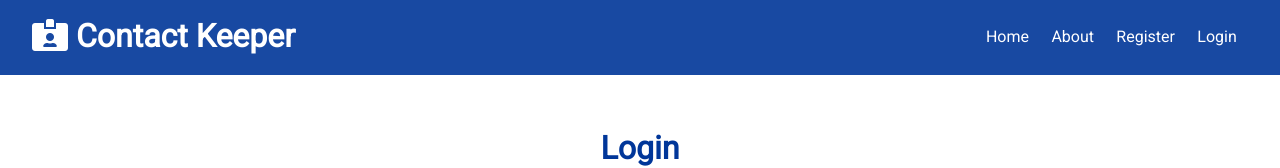
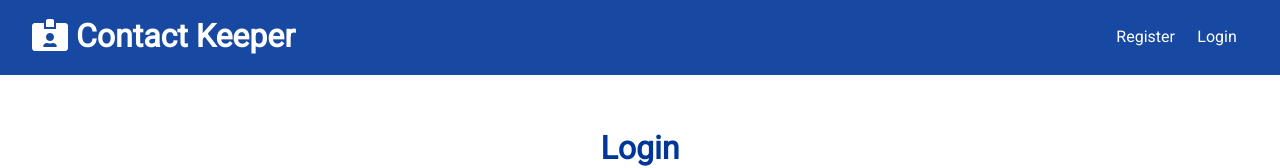
Before and after one commit to jwright90/traversy-rftb-ck, a React (Create React App) app in the folder client/: page /login in a window 1280 px wide. Shown: the top 168 px of the page. Built offline with nearby package versions, Linux system fonts and the light colour scheme.

Commit message:
add logout

```diff
--- a/client/src/components/layout/Navbar.js
+++ b/client/src/components/layout/Navbar.js
@@ -1,29 +1,52 @@
-import React from 'react'
+import React, { Fragment, useContext, } from 'react'
 import PropTypes from 'prop-types';
 import { Link } from 'react-router-dom';
+import AuthContext from '../../context/auth/authContext';
 
-export const Navbar = ({ title, icon }) => {
+const Navbar = ({ title, icon }) => {
+
+  const authContext = useContext(AuthContext);
+
+  const { isAuthenticated, logout, user } = authContext;
+
+  const onLogout = () => {
+    logout();
+  }
+
+  const authLinks = (
+    <Fragment>
+      <li>Hello, {user && user.name}</li>
+      <li>
+        <a onClick={onLogout} href="#!">
+          <i className="fas fa-sign-out-alt"></i> <span className="hide-sm">Logout</span>
+        </a>
+      </li>
+    </Fragment>
+  );
+
+  const guestLinks = (
+    <Fragment>
+      <li>
+        <Link to='/register'>Register</Link>
+      </li>
+      <li>
+        <Link to='/login'>Login</Link>
+      </li>
+    </Fragment>
+  )
+
   return (
     <div className="navbar bg-primary">
       <h1>
         <i className={icon} /> {title}
       </h1>
       <ul>
-        <li>
-          <Link to='/'>Home</Link>
-        </li>
-        <li>
-          <Link to='/about'>About</Link>
-        </li>
-        <li>
-          <Link to='/register'>Register</Link>
-        </li>
-        <li>
-          <Link to='/login'>Login</Link>
-        </li>
+        {isAuthenticated ? authLinks : guestLinks}
       </ul>
     </div>
   )
+
+
 }
 
 Navbar.propTypes = {
--- a/client/src/context/auth/AuthState.js
+++ b/client/src/context/auth/AuthState.js
@@ -90,7 +90,7 @@ const AuthState = props => {
 
   // Logout User
 
-  const logout = () => console.log('logout');
+  const logout = () => dispatch({ type: LOGOUT });
 
   // Clear Errors
 
--- a/client/src/context/auth/authReducer.js
+++ b/client/src/context/auth/authReducer.js
@@ -34,6 +34,7 @@ export default (state, action) => {
     case REGISTER_FAIL:
     case AUTH_ERROR:
     case LOGIN_FAIL:
+    case LOGOUT:
       localStorage.removeItem('token');
       return {
         ...state,
```
